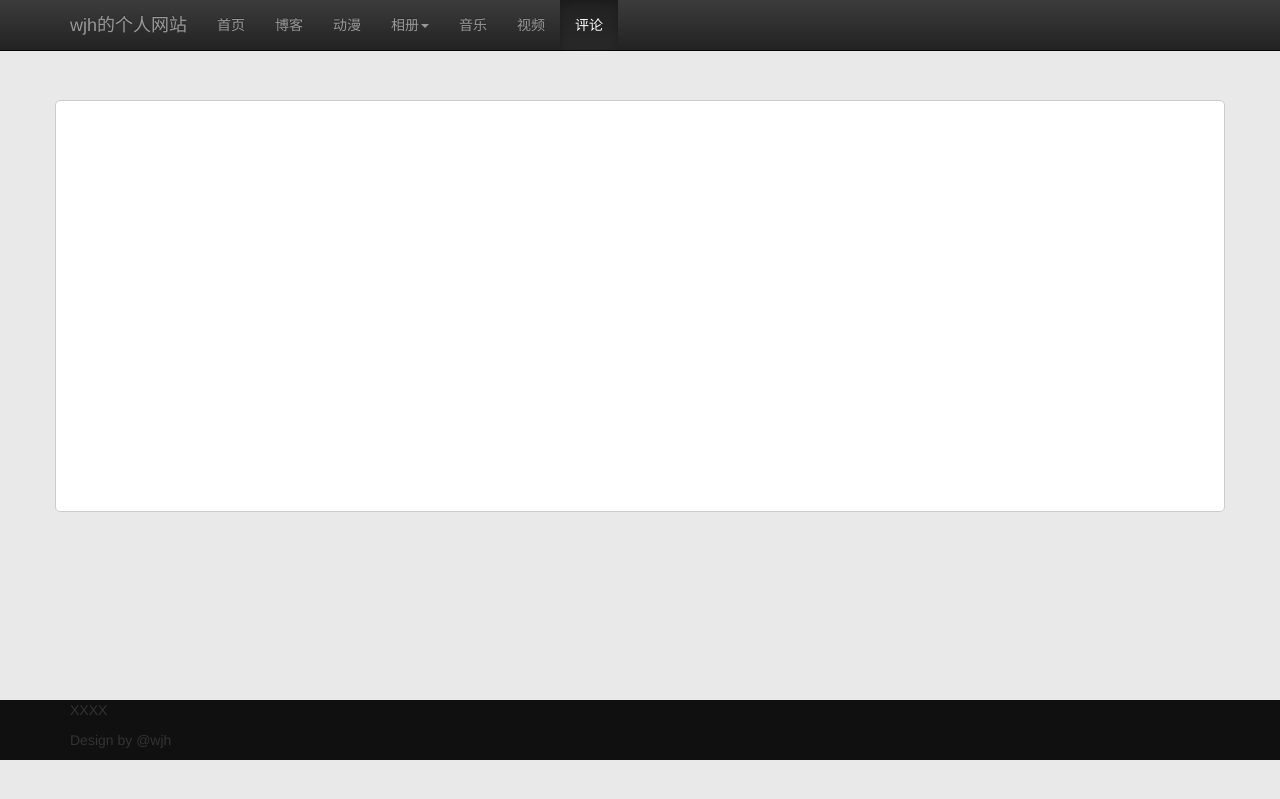
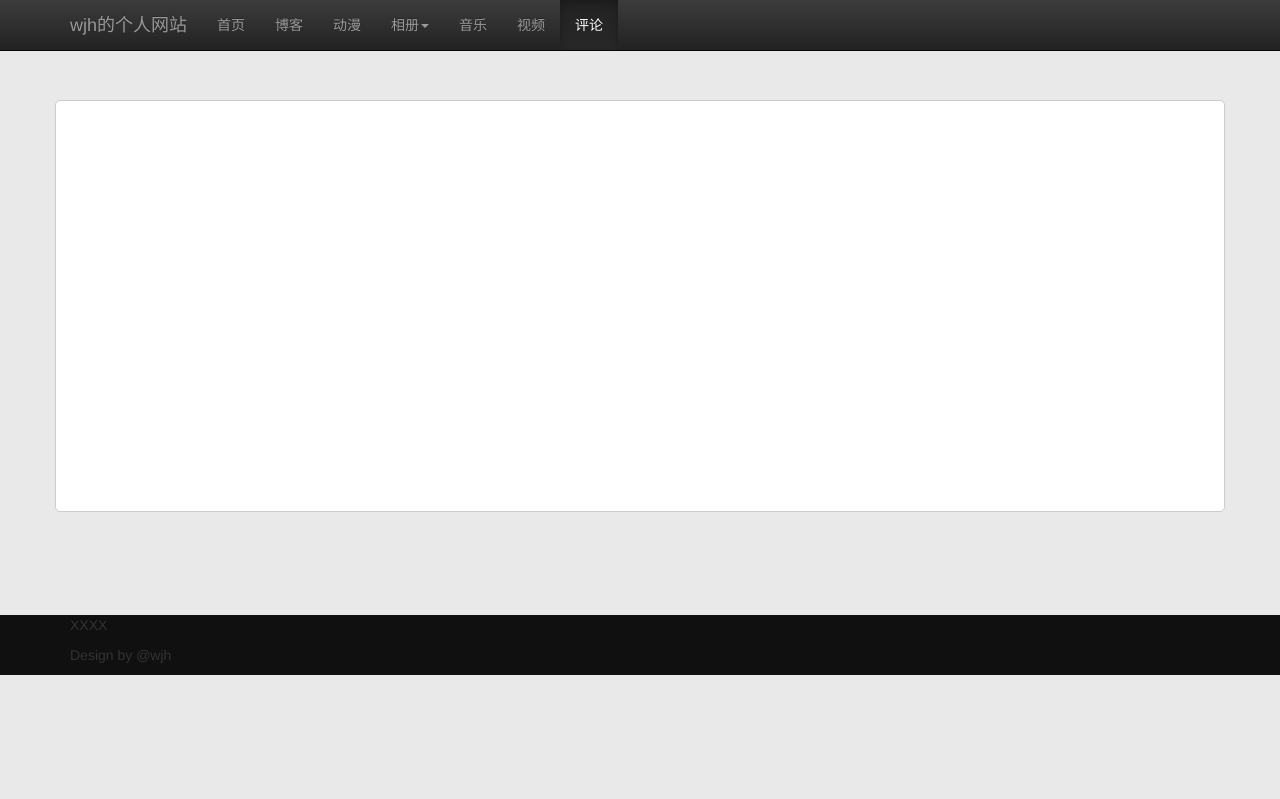
Before and after one commit to scauwjh/blog_old, a Jekyll site: the page comment.html, which Jekyll copies as it is, in a window 1280 px wide. Shown: the top 799 px of the page. Built offline with Jekyll 4.4.1, drawn with Linux system fonts in a browser that asks for light colours; Markdown is read by kramdown in place of the engine named in the settings; comment, search, counter and statistics services are not loaded.

Commit message:
imporve page style
Signed-off-by: scauwjh <scauwjh@gmail.com>

```diff
--- a/css/style.css
+++ b/css/style.css
@@ -25,7 +25,7 @@ body{
 .main-content{
 	margin-top:100px;
 	margin-bottom:100px;
-	min-height:500px;
+	min-height:415px;
 }
 .main-content .box{
 	margin-left: auto;
```
